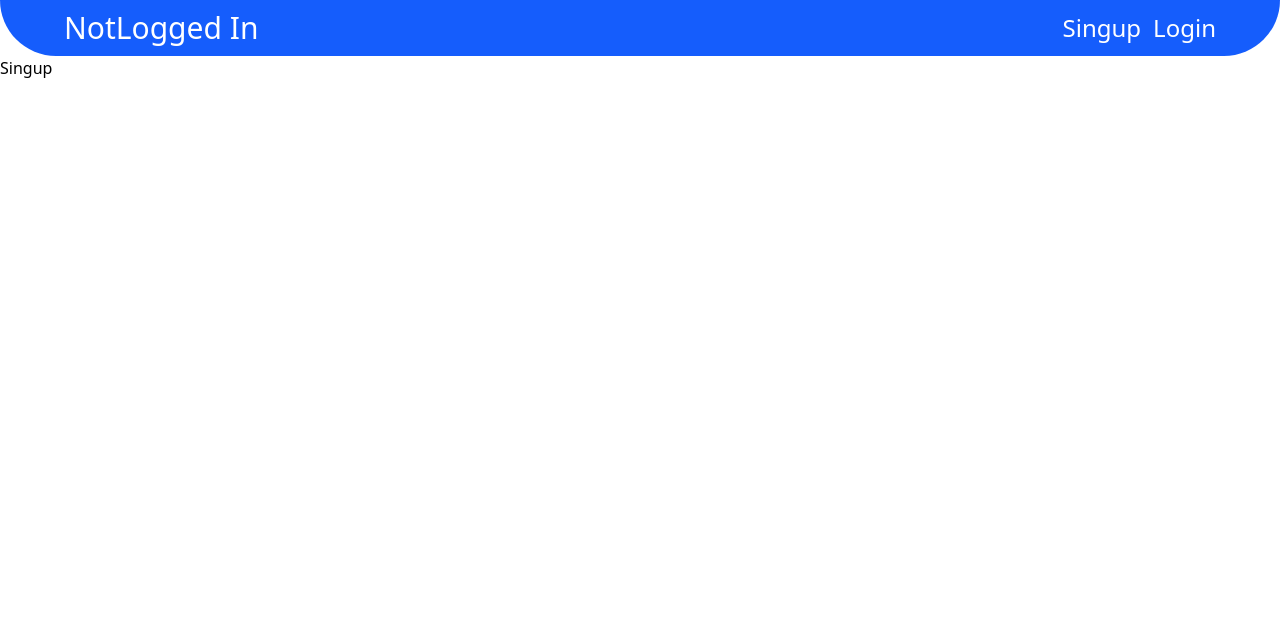
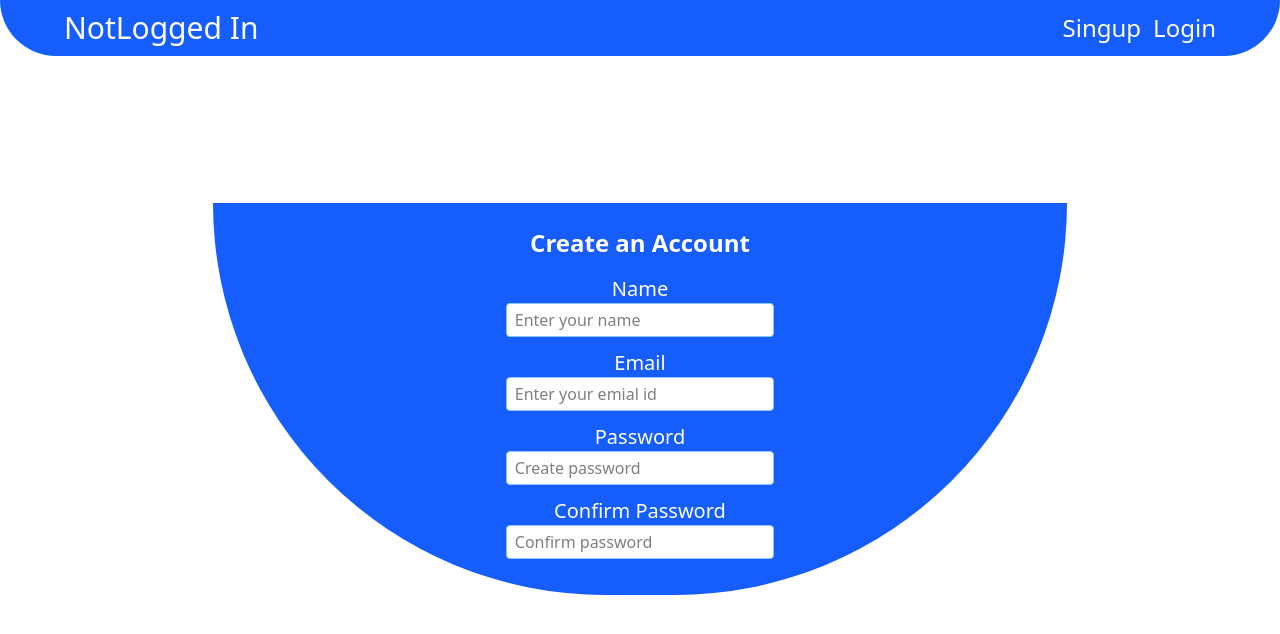
Before and after one commit to SadiqRaja1/Practice-login-own, a React (Vite) app in the folder client/login/: page /singup in a window 1280 px wide. Shown: the top 634 px of the page. Built offline with nearby package versions, Linux system fonts and the light colour scheme.

Commit message:
Singup form UI created

```diff
--- a/client/login/src/App.jsx
+++ b/client/login/src/App.jsx
@@ -13,12 +13,14 @@ function App() {
 
   return (
     <>
+      <div className='h-screen'>
         <Header />
         <Routes>
           <Route path="/" element={< Front />}/>
           <Route path="/login" element={< Login />}/>
           <Route path="/singup" element={< Singup />}/>
         </Routes>
+      </div>
     </>
   )
 }
--- a/client/login/src/Header/Header.jsx
+++ b/client/login/src/Header/Header.jsx
@@ -2,7 +2,7 @@ import {Link} from "react-router-dom"
 
 export default function Header () {
   return(
-    <header className="w-screen h-14 flex justify-between px-16 items-center bg-blue-600 text-white rounded-b-full">
+    <header className="w-full h-14 flex justify-between px-16 items-center bg-blue-600 text-white rounded-b-full">
       <div className="text-3xl">
         NotLogged In
       </div>
--- a/client/login/src/Pages/singup/Singup.jsx
+++ b/client/login/src/Pages/singup/Singup.jsx
@@ -2,6 +2,23 @@
 
 export default function Singup () {
   return (
-    <div>Singup</div>
+    <div className="flex justify-center items-center h-6/7">
+        <form className="bg-blue-600 text-white rounded-b-full p-6 flex flex-col w-2/3 justify-center items-center">
+          <h2 className="text-2xl font-semibold text-center mb-4">Create an Account</h2>
+
+          <label htmlFor="name" className="text-xl">Name</label>
+          <input type="text" id="name" placeholder="Enter your name" className="w-1/3 bg-white text-black mb-3 py-1 px-2 border border-blue-300 rounded focus:outline-none focus:ring-2 focus:ring-blue-950" />
+
+          <label htmlFor="email" className="text-xl">Email</label>
+          <input type="email" id="email" placeholder="Enter your emial id" className="w-1/3 bg-white text-black mb-3 py-1 px-2 border border-blue-300 rounded focus:outline-none focus:ring-2 focus:ring-blue-950" />
+
+          <label htmlFor="password" className="text-xl">Password</label>
+          <input type="password" id="password" placeholder="Create password" className="w-1/3 bg-white text-black mb-3 py-1 px-2 border border-blue-300 rounded focus:outline-none focus:ring-2 focus:ring-blue-950" />
+
+          <label htmlFor="confirmPassword" className="text-xl">Confirm Password</label>
+          <input type="text" id="confirmPassword" placeholder="Confirm password" className="w-1/3 bg-white text-black mb-3 py-1 px-2 border border-blue-300 rounded focus:outline-none focus:ring-2 focus:ring-blue-950" />
+
+        </form>
+    </div>
     )
 }
```
Lines whose indentation alone changed are shown as unchanged.
